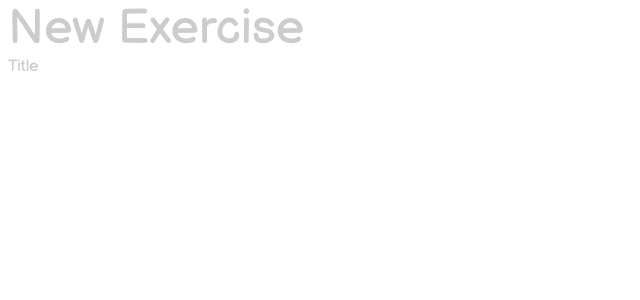
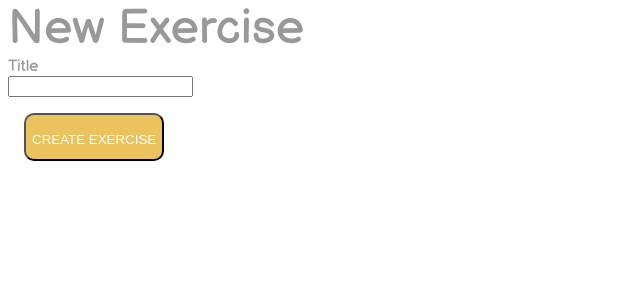
Before and after one commit to CPNV-ES/DDQ-Exercise-Looper, a PHP site: template src/ressources/views/exercises/create.php in a window 1280 px wide; the page is wider, and only the part inside the window is pictured. Shown: the part 58-358 px from the top of that part, without its empty margins (0-640 px from the left). Run offline with PHP 8.4, Linux system fonts and the light colour scheme; the template is opened without the code that fills it, so the values that code supplies are empty; style sheets or scripts are compiled from the project's sources.

Commit message:
Add the finished create exercise page

```diff
--- a/src/public/index.php
+++ b/src/public/index.php
@@ -6,7 +6,9 @@ $webrouter = new \Looper\App\Router();
 $webrouter->add("/", "HomeController::index");
 $webrouter->add("/exercises", "ExerciseController::index");
 $webrouter->add("/exercises/new", "ExerciseController::create");
+$webrouter->add("/exercises/new", "ExerciseController::store", "POST");
 $webrouter->add("/exercises/take", "ExerciseController::take");
+$webrouter->add("/exercises/:id/questions-fields", "QuestionsController::index");
 
 try {
     $webrouter->run();
--- a/src/ressources/scss/abstract/variables.scss
+++ b/src/ressources/scss/abstract/variables.scss
@@ -5,6 +5,7 @@ $color-primary: #ebc25e;
 $color-create: #8ee6e5;
 $color-manage: #a7db87;
 $color-grey: #cccccc;
+$color-dark-grey: darken($color-grey, 20);
 $color-white: #ffffff;
 
 // Text
--- a/src/ressources/scss/base/styles.scss
+++ b/src/ressources/scss/base/styles.scss
@@ -30,11 +30,11 @@ body {
 
 .page-title {
     font-size: 3rem;
-    color: $color-grey;
+    color: $color-dark-grey;
     margin-top: 1rem;
 }
 
 .input-title {
-    color: $color-grey;
+    color: $color-dark-grey;
     margin-top: 1rem;
 }
--- a/src/ressources/scss/components/buttons.scss
+++ b/src/ressources/scss/components/buttons.scss
@@ -6,6 +6,7 @@
   line-height: 3rem;
   border-radius: 10px;
   margin: 1rem;
+  text-transform: uppercase;
 
   &:hover {
     background-color: darken($color-grey, 20);
--- a/src/ressources/scss/main.scss
+++ b/src/ressources/scss/main.scss
@@ -8,4 +8,6 @@
 
 @import "components/buttons";
 
+@import "components/forms";
+
 @import "layout/header";
--- a/src/ressources/views/exercises/create.php
+++ b/src/ressources/views/exercises/create.php
@@ -9,7 +9,17 @@ $content = '
         <span class="page-title">New Exercise</span>
     </div>
     <div class="row">
-        <span class="input-title">Title</span>
+        <form action="/exercises/new" method="post">
+            <div class="col-1">
+                <label class="input-title" for="title">Title</label>
+            </div>
+            <div class="col-1">
+                <input class="input-text" type="text" name="title">
+            </div>
+            <div class="col-5">
+                <input class="button bg-primary text-white" type="submit" name="commit" value="Create Exercise">
+            </div>
+        </form>
     </div>';
 
 require_once "../ressources/views/layout.php";
--- a/src/ressources/views/home.php
+++ b/src/ressources/views/home.php
@@ -10,13 +10,13 @@ $header = '
 $content = '
     <div class="row">
             <div class="col-3">
-                <a href="/exercises/take" class="button bg-primary text-white">TAKE AN EXERCISE</a>
+                <a href="/exercises/take" class="button bg-primary text-white">Take an exercise</a>
             </div>
             <div class="col-3">
-                <a href="/exercises/new" class="button bg-create text-white">CREATE AN EXERCISE</a>
+                <a href="/exercises/new" class="button bg-create text-white">Create an exercise</a>
             </div>
             <div class="col-3">
-                <a href="/exercises" class="button bg-manage text-white">MANAGE AN EXERCISE</a>
+                <a href="/exercises" class="button bg-manage text-white">Manage an exercise</a>
             </div>
         </div>';
 
```
Also changed, not shown: src/app/Controllers/ExerciseController.php (+10 -0 lines), src/public/main.css (+29 -2 lines), src/app/Router.php (line endings or trailing spaces), 1 other file.
